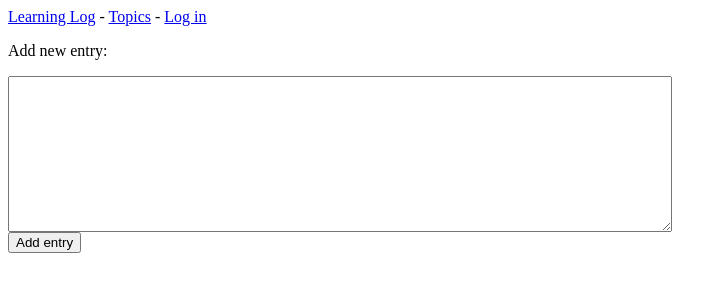
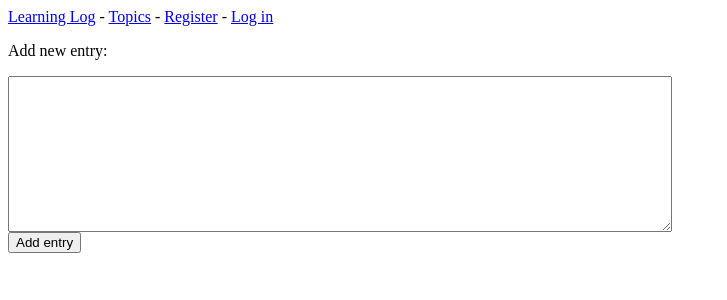
Before and after one commit to RodriManuel/learning-log, a Django app: template learning_logs/templates/learning_logs/new_entry.html in a window 1280 px wide. Shown: the top 300 px of the page, without its empty margins (0-727 px from the left). Run offline with Django 5.2, Linux system fonts and the light colour scheme; the template is opened without the code that fills it: values that come from a table or form of the project are taken from there, others are empty; parts of the project's set-up code (start-up, migrations or seed data) failed here and were passed over.

Commit message:
feat: agrega el link hacia la 'register.html' para todas las páginas si el usuario no está registrado

```diff
--- a/learning_logs/templates/learning_logs/base.html
+++ b/learning_logs/templates/learning_logs/base.html
@@ -4,6 +4,7 @@
     {% if user.is_authenticated %}
         Hello, {{user.username}}.
     {% else %}
+        <a href="{% url 'accounts:register' %}">Register</a> -
         <a href="{% url 'accounts:login' %}">Log in</a>
     {% endif %}
 </p>
```
